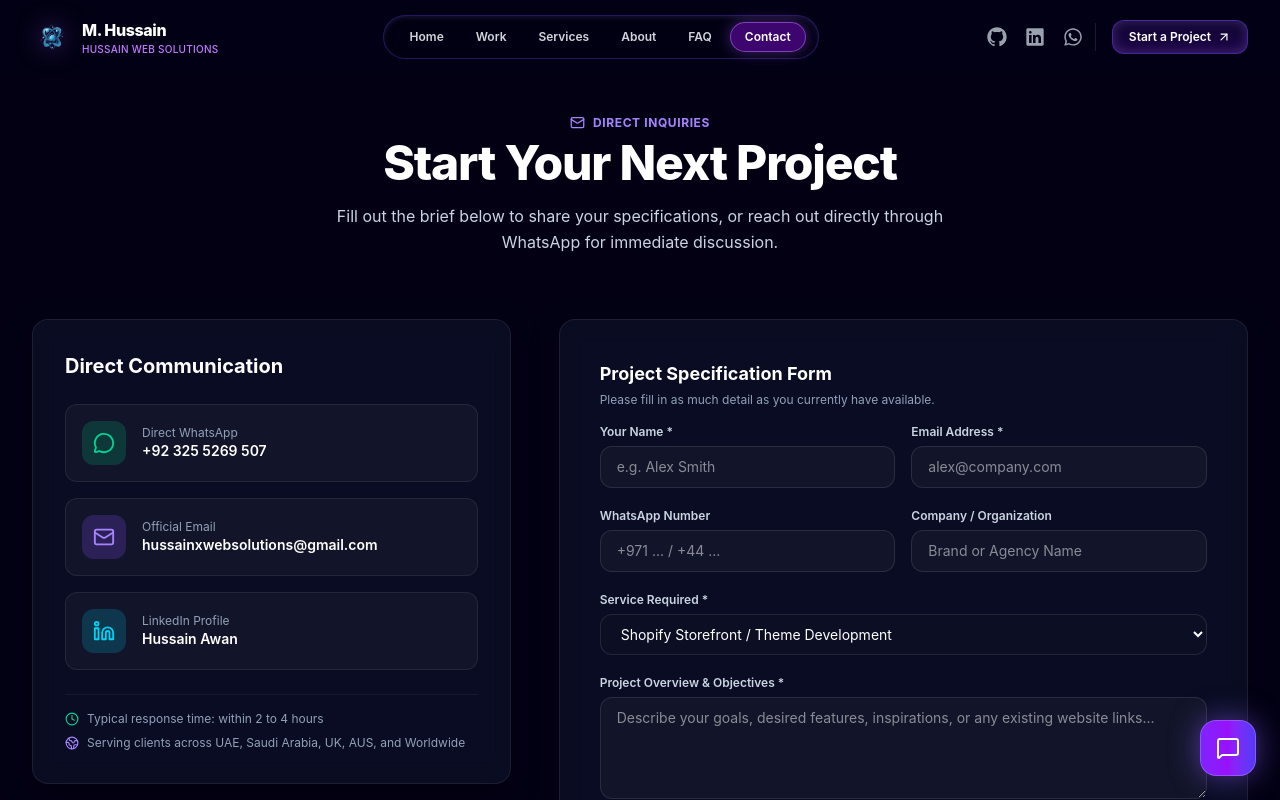
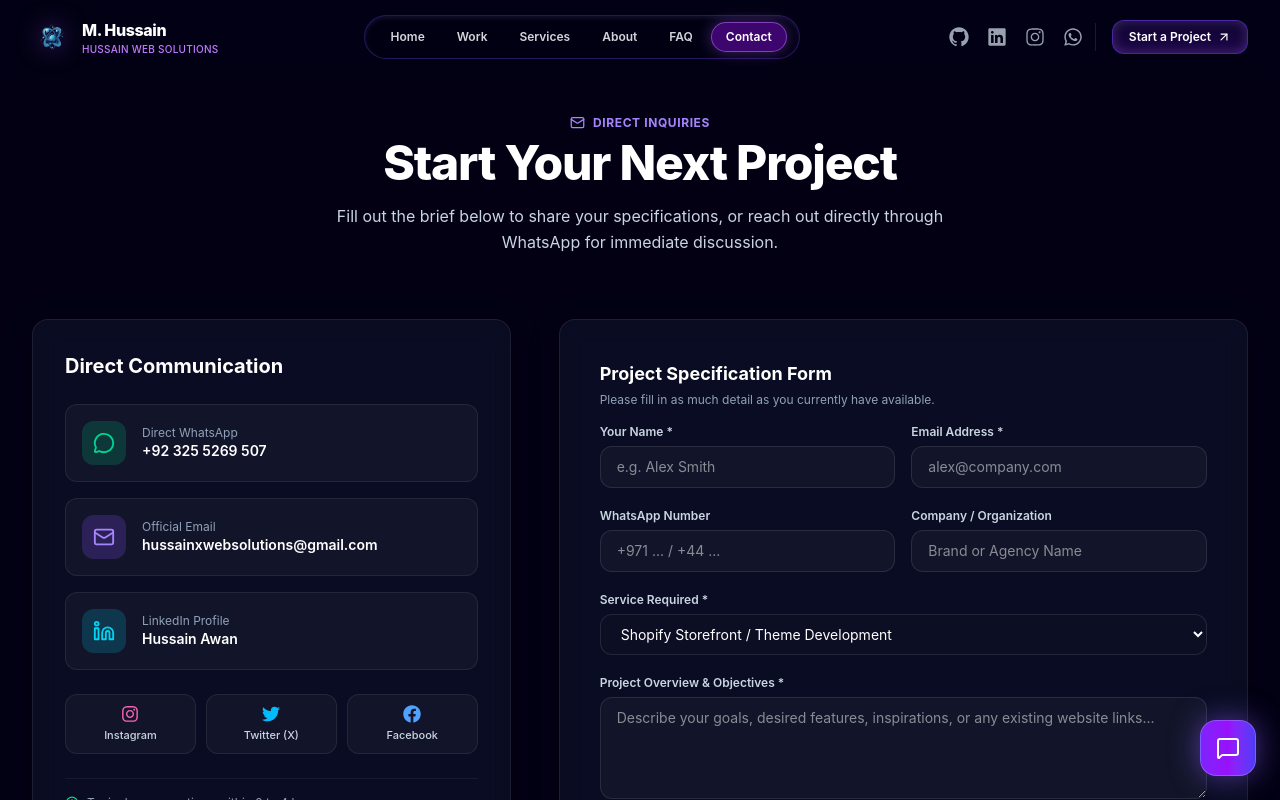
Before and after one commit to mhussain-codes/hussain-web-solutions, a React (Vite) app: page /contact in a window 1280 px wide. Shown: the top 800 px of the page. Built offline with nearby package versions, Linux system fonts and the light colour scheme; a web font is replaced by a local one.

Commit message:
feat: update Instagram, Twitter (X), and Facebook links across site

```diff
--- a/src/components/Chatbot.jsx
+++ b/src/components/Chatbot.jsx
@@ -141,7 +141,7 @@ const Chatbot = () => {
         ...prev,
         {
           role: 'assistant',
-          content: `I'm here to help! You can reach M. Hussain directly:\n\n• **WhatsApp:** [Chat on WhatsApp (${VERIFIED_CONTACTS.phone})](${VERIFIED_CONTACTS.whatsappUrl})\n• **Direct Call:** [${VERIFIED_CONTACTS.phone}](${VERIFIED_CONTACTS.callUrl})\n• **LinkedIn:** [Hussain Awan on LinkedIn](${VERIFIED_CONTACTS.linkedinUrl})\n• **GitHub:** [mhussain-codes](${VERIFIED_CONTACTS.githubUrl})\n\nFeel free to send a message on WhatsApp anytime!`,
+          content: `I'm here to help! You can reach M. Hussain directly:\n\n• **WhatsApp:** [Chat on WhatsApp (${VERIFIED_CONTACTS.phone})](${VERIFIED_CONTACTS.whatsappUrl})\n• **Direct Call:** [${VERIFIED_CONTACTS.phone}](${VERIFIED_CONTACTS.callUrl})\n• **LinkedIn:** [Hussain Awan on LinkedIn](${VERIFIED_CONTACTS.linkedinUrl})\n• **Instagram:** [Instagram Profile](${VERIFIED_CONTACTS.instagramUrl})\n• **Twitter (X):** [Twitter / X](${VERIFIED_CONTACTS.twitterUrl})\n• **Facebook:** [Facebook Page](${VERIFIED_CONTACTS.facebookUrl})\n• **GitHub:** [mhussain-codes](${VERIFIED_CONTACTS.githubUrl})\n\nFeel free to send a message on WhatsApp anytime!`,
           isFallback: true
         }
       ]);
--- a/src/components/Footer.jsx
+++ b/src/components/Footer.jsx
@@ -7,7 +7,7 @@ import {
   RxTwitterLogo,
   RxLinkedinLogo,
 } from 'react-icons/rx';
-import { FaYoutube } from 'react-icons/fa';
+import { FaYoutube, FaFacebook } from 'react-icons/fa';
 
 const Footer = () => {
   const { siteInfo } = useContent();
@@ -40,17 +40,22 @@ const Footer = () => {
         {
           name: 'Instagram',
           icon: RxInstagramLogo,
-          link: 'https://instagram.com',
+          link: siteInfo?.contact?.instagram || 'https://www.instagram.com/hussainxwebsolutions?cplk=MWs1MGpkaTh5MTllMA==',
         },
         {
-          name: 'Twitter',
+          name: 'Twitter (X)',
           icon: RxTwitterLogo,
-          link: 'https://twitter.com',
+          link: siteInfo?.contact?.twitter || 'https://x.com/hussainawann',
+        },
+        {
+          name: 'Facebook',
+          icon: FaFacebook,
+          link: siteInfo?.contact?.facebook || 'https://www.facebook.com/share/19fZxJZbJv/',
         },
         {
           name: 'Linkedin',
           icon: RxLinkedinLogo,
-          link: siteInfo?.contact?.linkedin || 'https://linkedin.com',
+          link: siteInfo?.contact?.linkedin || 'https://www.linkedin.com/in/hussain-awan-b64314282/',
         },
       ],
     },
--- a/src/components/Header.jsx
+++ b/src/components/Header.jsx
@@ -3,7 +3,8 @@ import { Link, useLocation } from 'react-router-dom';
 import { useContent } from '../context/ContentContext';
 import {
   RxGithubLogo,
-  RxLinkedinLogo
+  RxLinkedinLogo,
+  RxInstagramLogo
 } from 'react-icons/rx';
 import { FaWhatsapp } from 'react-icons/fa';
 import { ArrowUpRight } from 'lucide-react';
@@ -106,6 +107,15 @@ const Header = () => {
               <RxLinkedinLogo className="h-5 w-5" />
             </a>
             <a
+              href={siteInfo?.contact?.instagram || "https://www.instagram.com/hussainxwebsolutions?cplk=MWs1MGpkaTh5MTllMA=="}
+              target="_blank"
+              rel="noreferrer noopener"
+              className="text-gray-400 hover:text-pink-400 hover:scale-110 transition-all p-1"
+              aria-label="Instagram Profile"
+            >
+              <RxInstagramLogo className="h-5 w-5" />
+            </a>
+            <a
               href={`${siteInfo?.contact?.whatsappLink || 'https://wa.me/923255269507'}?text=${encodeURIComponent(siteInfo?.contact?.defaultMessage || 'Hi Hussain')}`}
               target="_blank"
               rel="noreferrer noopener"
@@ -166,13 +176,16 @@ const Header = () => {
             </Link>
 
             <div className="flex justify-center items-center gap-5 pt-2">
-              <a href="https://github.com/mhussain-codes" target="_blank" rel="noreferrer noopener" className="text-gray-300 hover:text-white">
+              <a href="https://github.com/mhussain-codes" target="_blank" rel="noreferrer noopener" className="text-gray-300 hover:text-white" aria-label="GitHub">
                 <RxGithubLogo className="h-5 w-5" />
               </a>
-              <a href={siteInfo?.contact?.linkedin || "https://linkedin.com"} target="_blank" rel="noreferrer noopener" className="text-gray-300 hover:text-[#0077b5]">
+              <a href={siteInfo?.contact?.linkedin || "https://linkedin.com"} target="_blank" rel="noreferrer noopener" className="text-gray-300 hover:text-[#0077b5]" aria-label="LinkedIn">
                 <RxLinkedinLogo className="h-5 w-5" />
               </a>
-              <a href={siteInfo?.contact?.whatsappLink || "https://wa.me/923255269507"} target="_blank" rel="noreferrer noopener" className="text-gray-300 hover:text-emerald-400">
+              <a href={siteInfo?.contact?.instagram || "https://www.instagram.com/hussainxwebsolutions?cplk=MWs1MGpkaTh5MTllMA=="} target="_blank" rel="noreferrer noopener" className="text-gray-300 hover:text-pink-400" aria-label="Instagram">
+                <RxInstagramLogo className="h-5 w-5" />
+              </a>
+              <a href={siteInfo?.contact?.whatsappLink || "https://wa.me/923255269507"} target="_blank" rel="noreferrer noopener" className="text-gray-300 hover:text-emerald-400" aria-label="WhatsApp">
                 <FaWhatsapp className="h-5 w-5" />
               </a>
             </div>
--- a/src/data/chatbotKnowledge.js
+++ b/src/data/chatbotKnowledge.js
@@ -6,7 +6,10 @@ export const VERIFIED_CONTACTS = {
   whatsappUrl: "https://wa.me/923255269507",
   callUrl: "tel:+923255269507",
   githubUrl: "https://github.com/mhussain-codes",
-  linkedinUrl: "https://www.linkedin.com/in/hussain-awan-b64314282/"
+  linkedinUrl: "https://www.linkedin.com/in/hussain-awan-b64314282/",
+  instagramUrl: "https://www.instagram.com/hussainxwebsolutions?cplk=MWs1MGpkaTh5MTllMA==",
+  twitterUrl: "https://x.com/hussainawann",
+  facebookUrl: "https://www.facebook.com/share/19fZxJZbJv/"
 };
 
 export const VERIFIED_PROJECTS = [
@@ -91,7 +94,7 @@ export function getFastInstantAnswer(query) {
     q.includes('kaise baat')
   ) {
     return {
-      text: `You can reach M. Hussain directly via:\n\n• **WhatsApp:** [Chat on WhatsApp (${VERIFIED_CONTACTS.phone})](${VERIFIED_CONTACTS.whatsappUrl})\n• **Direct Call:** [${VERIFIED_CONTACTS.phone}](${VERIFIED_CONTACTS.callUrl})\n• **LinkedIn:** [Hussain Awan on LinkedIn](${VERIFIED_CONTACTS.linkedinUrl})\n• **GitHub:** [mhussain-codes](${VERIFIED_CONTACTS.githubUrl})\n\nFeel free to send a message on WhatsApp anytime!`,
+      text: `You can reach M. Hussain directly via:\n\n• **WhatsApp:** [Chat on WhatsApp (${VERIFIED_CONTACTS.phone})](${VERIFIED_CONTACTS.whatsappUrl})\n• **Direct Call:** [${VERIFIED_CONTACTS.phone}](${VERIFIED_CONTACTS.callUrl})\n• **LinkedIn:** [Hussain Awan on LinkedIn](${VERIFIED_CONTACTS.linkedinUrl})\n• **Instagram:** [Instagram Profile](${VERIFIED_CONTACTS.instagramUrl})\n• **Twitter (X):** [Twitter / X](${VERIFIED_CONTACTS.twitterUrl})\n• **Facebook:** [Facebook Page](${VERIFIED_CONTACTS.facebookUrl})\n• **GitHub:** [mhussain-codes](${VERIFIED_CONTACTS.githubUrl})\n\nFeel free to send a message on WhatsApp anytime!`,
       action: 'contact'
     };
   }
--- a/src/data/site.js
+++ b/src/data/site.js
@@ -10,7 +10,9 @@ export const siteInfo = {
     whatsappLink: "https://wa.me/923255269507",
     defaultMessage: "Hi M. Hussain, I found Hussain Web Solutions and I'd like to discuss a website or automation project.",
     linkedin: "https://www.linkedin.com/in/hussain-awan-b64314282/",
-    facebook: "https://www.facebook.com/hussainwebstudio/",
+    facebook: "https://www.facebook.com/share/19fZxJZbJv/",
+    instagram: "https://www.instagram.com/hussainxwebsolutions?cplk=MWs1MGpkaTh5MTllMA==",
+    twitter: "https://x.com/hussainawann",
     email: "hussainxwebsolutions@gmail.com",
     location: "Remote / Available Globally"
   },
--- a/src/pages/Contact.jsx
+++ b/src/pages/Contact.jsx
@@ -1,5 +1,6 @@
 import React, { useState } from 'react';
 import { MessageCircle, Mail, Send, CheckCircle2, Globe2, Clock } from 'lucide-react';
+import { FaInstagram, FaTwitter, FaFacebook } from 'react-icons/fa';
 import { useContent } from '../context/ContentContext';
 import Reveal from '../components/Reveal';
 import SEO from '../components/SEO';
@@ -152,6 +153,43 @@ const Contact = () => {
                   </p>
                 </div>
               </a>
+
+              {/* Social Channels */}
+              <div className="pt-2 grid grid-cols-3 gap-2.5">
+                {siteInfo.contact.instagram && (
+                  <a
+                    href={siteInfo.contact.instagram}
+                    target="_blank"
+                    rel="noopener noreferrer"
+                    className="flex flex-col items-center justify-center py-2.5 px-2 rounded-xl bg-white/[0.04] border border-white/[0.08] hover:border-pink-500/40 hover:bg-pink-500/10 transition-all text-slate-200 group text-center"
+                  >
+                    <FaInstagram className="text-pink-400 text-lg mb-1 group-hover:scale-110 transition-transform" />
+                    <span className="text-[11px] font-medium text-slate-300 group-hover:text-pink-300">Instagram</span>
+                  </a>
+                )}
+                {siteInfo.contact.twitter && (
+                  <a
+                    href={siteInfo.contact.twitter}
+                    target="_blank"
+                    rel="noopener noreferrer"
+                    className="flex flex-col items-center justify-center py-2.5 px-2 rounded-xl bg-white/[0.04] border border-white/[0.08] hover:border-sky-500/40 hover:bg-sky-500/10 transition-all text-slate-200 group text-center"
+                  >
+                    <FaTwitter className="text-sky-400 text-lg mb-1 group-hover:scale-110 transition-transform" />
+                    <span className="text-[11px] font-medium text-slate-300 group-hover:text-sky-300">Twitter (X)</span>
+                  </a>
+                )}
+                {siteInfo.contact.facebook && (
+                  <a
+                    href={siteInfo.contact.facebook}
+                    target="_blank"
+                    rel="noopener noreferrer"
+                    className="flex flex-col items-center justify-center py-2.5 px-2 rounded-xl bg-white/[0.04] border border-white/[0.08] hover:border-blue-500/40 hover:bg-blue-500/10 transition-all text-slate-200 group text-center"
+                  >
+                    <FaFacebook className="text-blue-400 text-lg mb-1 group-hover:scale-110 transition-transform" />
+                    <span className="text-[11px] font-medium text-slate-300 group-hover:text-blue-300">Facebook</span>
+                  </a>
+                )}
+              </div>
             </div>
 
             <div className="pt-4 border-t border-white/[0.06] space-y-2 text-xs text-slate-400">
```
Also changed, not shown: src/pages/Admin.jsx (+30 -1 lines).
